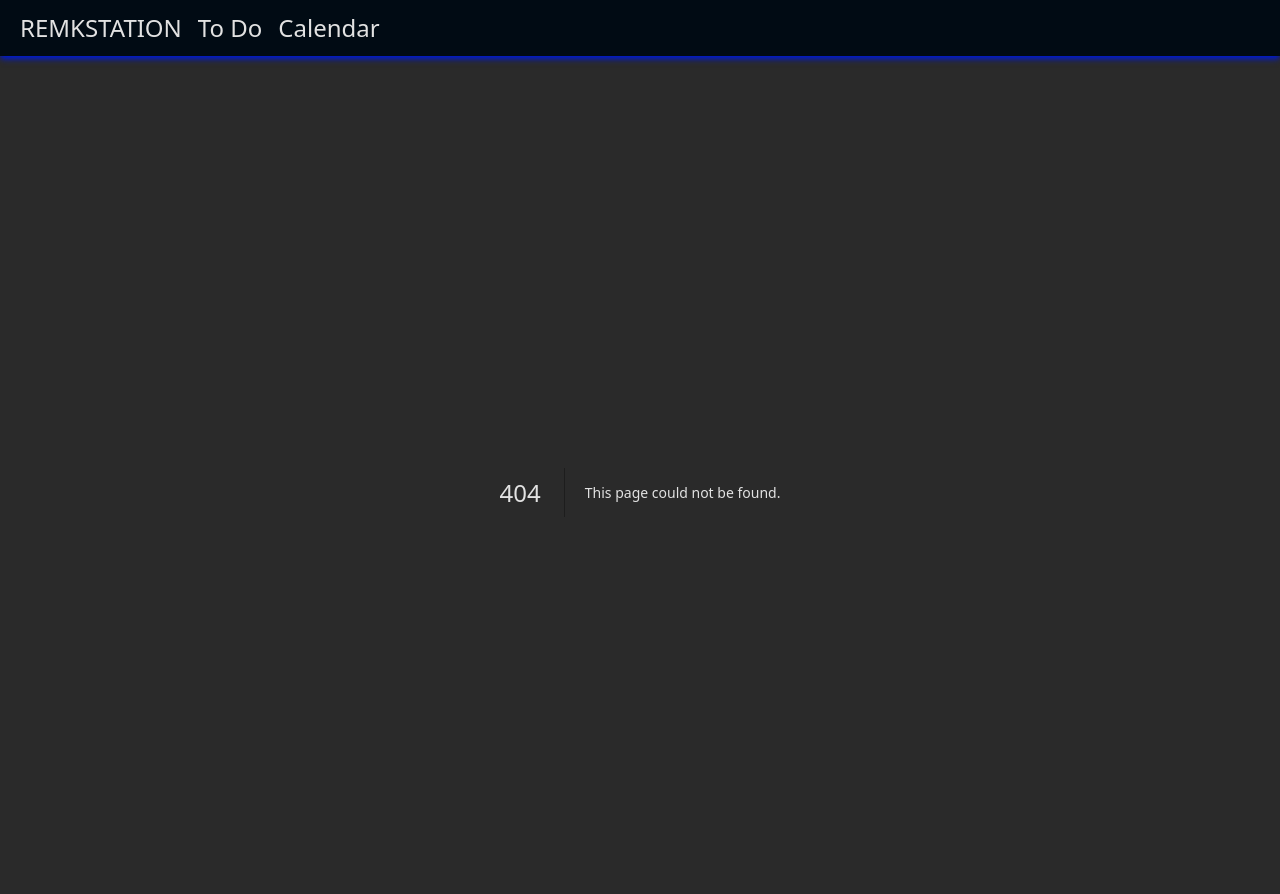
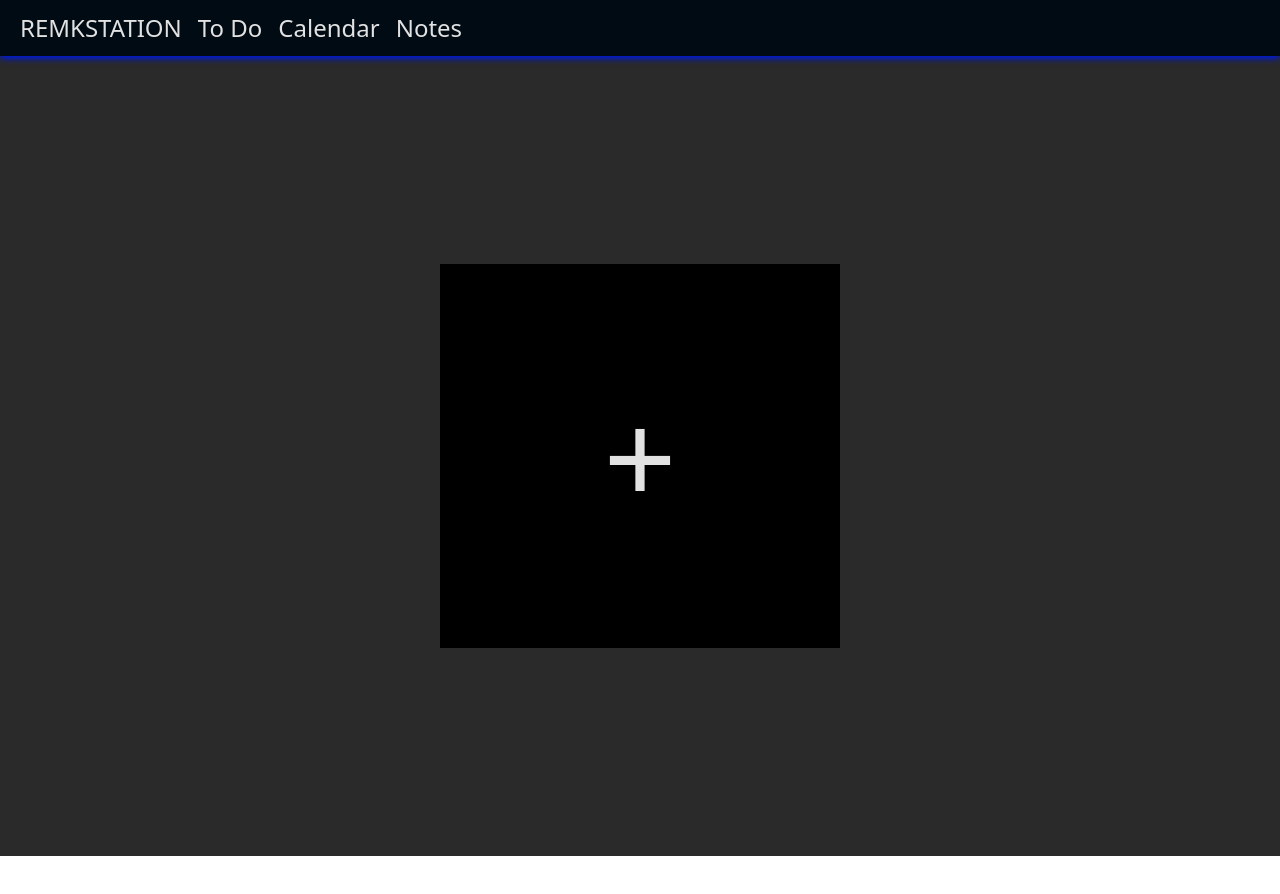
Before and after one commit to MichaelTheSynthCat/remkstation, a Next.js app: page /notes in a window 1280 px wide. Before the commit this address had no page. Shown: the top 894 px of the page. After the commit the page ends 856 px from the top, so only its background shows below. Built offline with nearby package versions, Linux system fonts and the light colour scheme.

Commit message:
First Notes Implementation

```diff
--- /dev/null
+++ b/app/notes/page.js
@@ -0,0 +1,7 @@
+import NotesApp from "@/components/notes";
+
+export default function Page() {
+    return <div>
+        <NotesApp/>
+    </div>;
+}
--- /dev/null
+++ b/components/notes.js
@@ -0,0 +1,88 @@
+"use client";
+
+import { TextField } from "@mui/material";
+import { useState } from "react";
+
+function NoteSession({ id, init_text, handleDelete, handleChange }) {
+    const [text, setText] = useState(init_text);
+
+    return (
+        <div className="grid grid-cols-1 min-w-[24rem] min-h-[26rem]">
+            <TextField
+                value={text}
+                onChange={(e) => {
+                    setText(e.target.value);
+                    handleChange(id, e.target.value);
+                }}
+                multiline
+                rows={18}
+                sx={{
+                    backgroundColor: "black",
+                    border: "0px",
+                }}
+                inputProps={{
+                    sx: {
+                        color: "white",
+                        fontSize: '18px',
+                    },
+                }}
+            ></TextField>
+        </div>
+    );
+}
+
+function AddNoteButton({ handleAdd }) {
+    return <div onClick={handleAdd} className="bg-black text-9xl text-center grid items-center min-w-[25rem] min-h-[24rem]">+</div>;
+}
+
+export default function NotesApp() {
+    //const [data, setData] = useState([{id: "15651891", text: "hallo"}]);
+    const [data, setData] = useState(loadData());
+
+    function loadData() {
+        var data = JSON.parse(localStorage.getItem("notes"));
+        return data === null ? [] : data;
+    }
+
+    function saveData(dataToSave) {
+        localStorage.setItem("notes", JSON.stringify(dataToSave));
+    }
+
+    function createNote() {
+        var nextData = data.slice();
+        nextData.push({ id: Date.now().toString(), text: "" });
+        setData(nextData);
+        saveData(nextData);
+    }
+
+    function changeNote(id, text) {
+        var nextData = data.slice();
+        nextData.forEach((note) => {
+            if (note.id === id) {
+                note.text = text;
+            }
+        });
+        setData(nextData);
+        saveData(nextData);
+    }
+
+    const renderNotes = () => {
+        var noteblocks = [];
+        data.forEach((note) => {
+            noteblocks.push(
+                <NoteSession
+                    key={note.id}
+                    id={note.id}
+                    init_text={note.text}
+                    handleChange={changeNote}
+                />
+            );
+        });
+        noteblocks.push(
+            <AddNoteButton key="AddButton" handleAdd={createNote} />
+        );
+        return noteblocks;
+    };
+
+    return <div className="flex flex-wrap justify-center space-x-4 space-y-4">{renderNotes()}</div>;
+}
--- a/components/topnavbar.js
+++ b/components/topnavbar.js
@@ -1,23 +1,27 @@
 import Link from "next/link";
 
-function NavButton({children, text, link}) {
+function NavButton({ children, text, link }) {
     return (
-        <Link className="inline-block mx-2 text-2xl text-tcolor transition-colors ease-linear hover:text-highlight" href={link ? link : "/"}>
+        <Link
+            className="inline-block mx-2 text-2xl text-tcolor transition-colors ease-linear hover:text-highlight"
+            href={link ? link : "/"}
+        >
             {children}
-            <p className="">
-                {text ? text : ""}
-            </p>
+            <p className="">{text ? text : ""}</p>
         </Link>
-    )
+    );
 }
 
 export default function TopNavBar() {
     return (
-        <div className="bg-primary p-3 shadow-highlight_darker shadow-md
-            sticky top-0 z-50">
-            <NavButton text="REMKSTATION"/>
-            <NavButton text="To Do" link="/todo"/>
-            <NavButton text="Calendar" link="/calendar"/>
+        <div
+            className="bg-primary p-3 shadow-highlight_darker shadow-md
+            sticky top-0 z-50"
+        >
+            <NavButton text="REMKSTATION" />
+            <NavButton text="To Do" link="/todo" />
+            <NavButton text="Calendar" link="/calendar" />
+            <NavButton text="Notes" link="/notes" />
         </div>
     );
 }
```
